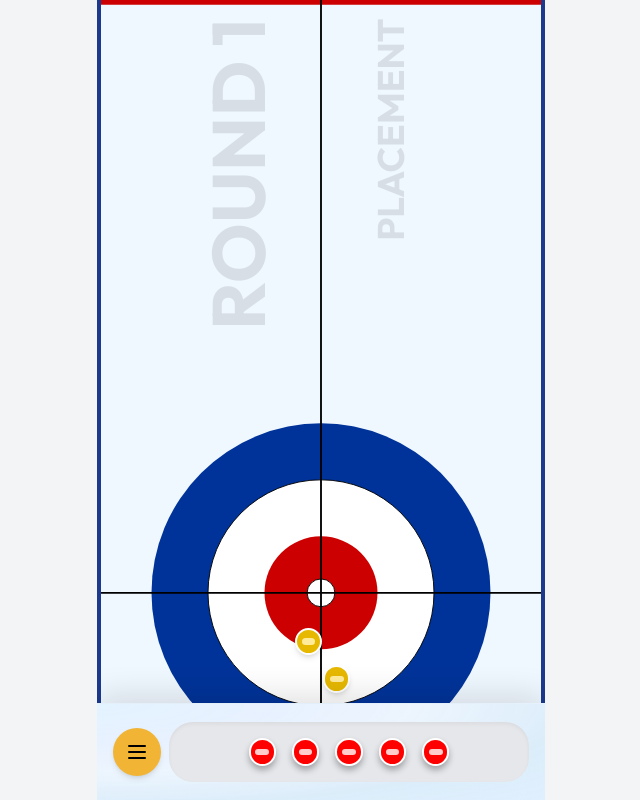
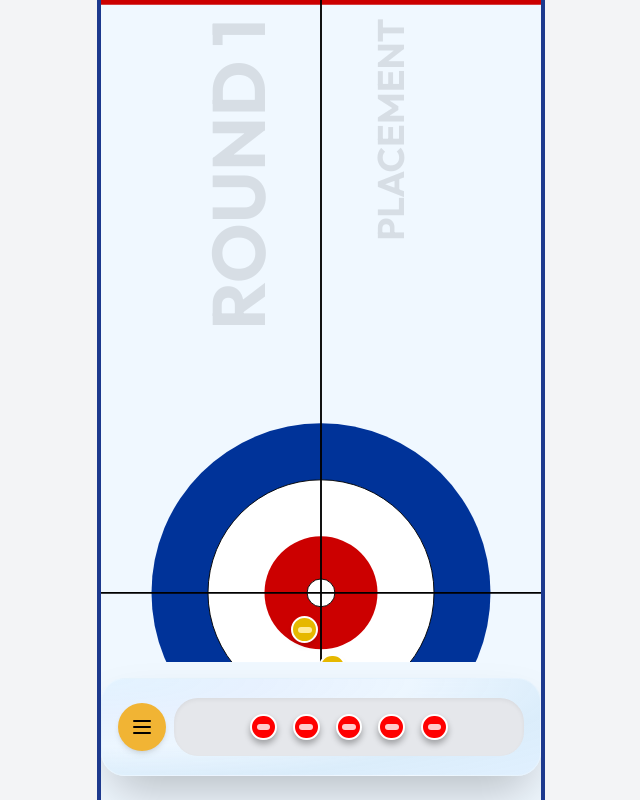
Before and after one commit to rrirrirr/Kicka-Ettan, a React (Vite) app in the folder assets/: page /demo in a window 1280 px wide. Shown: the whole page, without its empty margins (319-959 px from the left). Built offline with nearby package versions, Linux system fonts and the light colour scheme; what phoenix would draw is missing.

Commit message:
styling: use ice bg for whole game container

```diff
--- a/assets/src/components/curling-game.tsx
+++ b/assets/src/components/curling-game.tsx
@@ -9,7 +9,6 @@ import {
   STONE_RADIUS,
   VIEW_TOP_OFFSET,
   VIEW_BOTTOM_OFFSET,
-  COLOR_ICE,
   HOG_LINE_OFFSET,
   BACK_LINE_OFFSET
 } from '../utils/constants';
@@ -387,21 +386,12 @@ const CurlingGame = ({ gameState, playerId, channel, onShare }: CurlingGameProps
   };
 
   return (
-    <div className="flex flex-col items-center w-full max-w-md mx-auto h-[100dvh] overflow-hidden">
+    <div className="flex flex-col items-center w-full max-w-md mx-auto h-[100dvh] overflow-hidden bg-[#f0f8ff] border-x-4 border-blue-900 relative">
       {/* Main Game Area - Flex grow to take available space */}
-      <div ref={containerRef} className="flex-grow w-full relative overflow-y-auto flex flex-col items-center justify-end min-h-0">
-        {/* Decorative background track extending to top */}
-        <div
-          className="absolute top-0 bottom-0 border-x-4 border-blue-900"
-          style={{
-            width: sheetDimensions.width,
-            backgroundColor: COLOR_ICE,
-            zIndex: 0
-          }}
-        />
+      <div ref={containerRef} className="flex-grow w-full relative overflow-y-auto flex flex-col items-center justify-end min-h-0 z-10">
 
         <div
-          className="relative border-x-4 border-blue-900 bg-white shadow-2xl z-10"
+          className="relative z-10"
           style={{
             width: sheetDimensions.width,
             height: sheetDimensions.height,
@@ -455,8 +445,8 @@ const CurlingGame = ({ gameState, playerId, channel, onShare }: CurlingGameProps
         </div>
       </div>
 
-      {/* Controls Area - Fixed at bottom */}
-      <div className="w-full card-gradient backdrop-blur-md p-4 shrink-0 z-20 shadow-[0_-8px_32px_rgba(0,0,0,0.12)] border-t border-gray-100/20">
+      {/* Controls Area - Floating Card */}
+      <div className="w-full max-w-md card-gradient backdrop-blur-md p-4 shrink-0 z-20 shadow-2xl border border-white/20 m-4 rounded-3xl mb-6">
         <div className="flex gap-2 min-h-[64px]">
           {/* Persistent Menu Button */}
           <div className="relative shrink-0 flex items-center">
```
